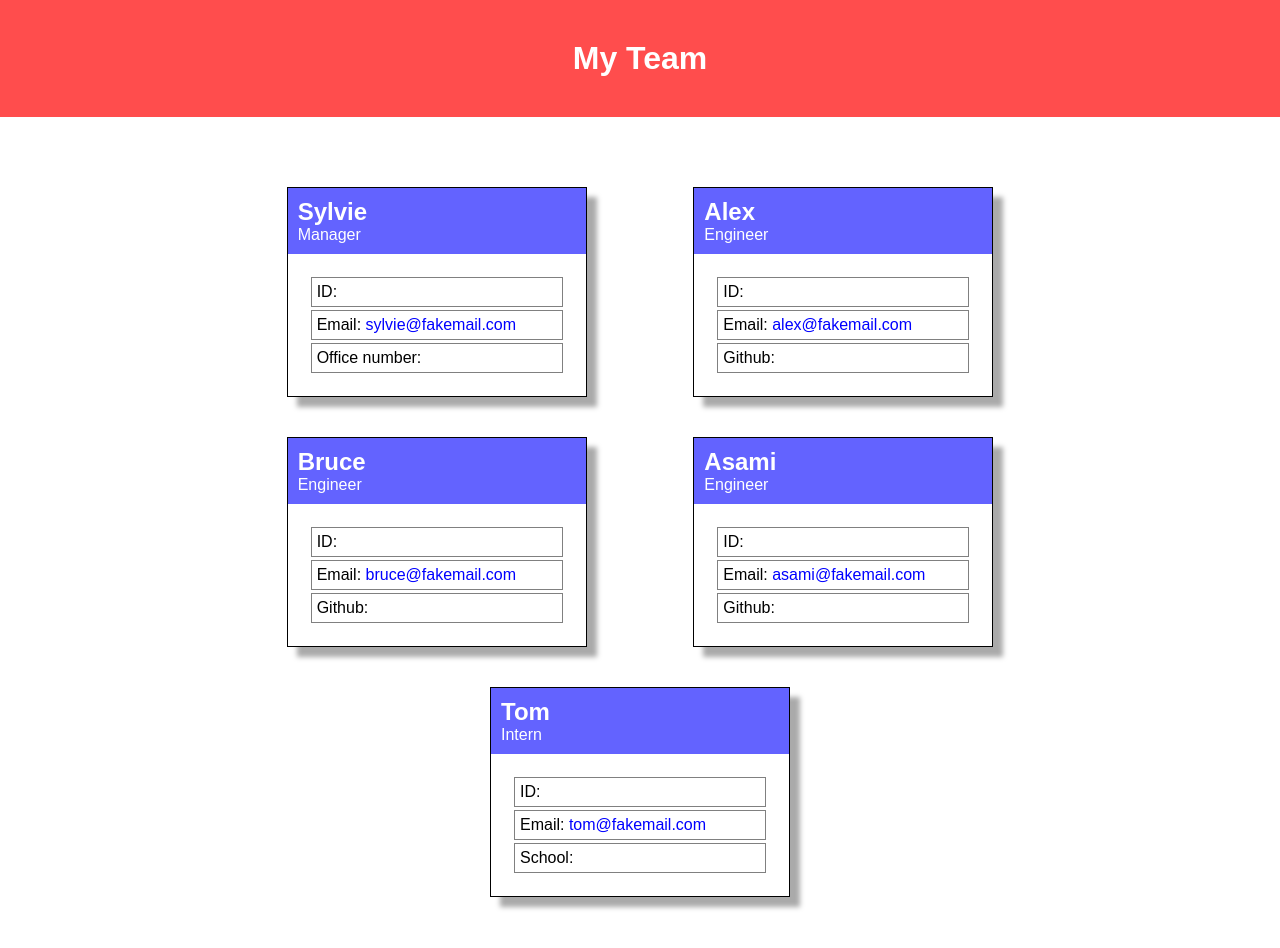
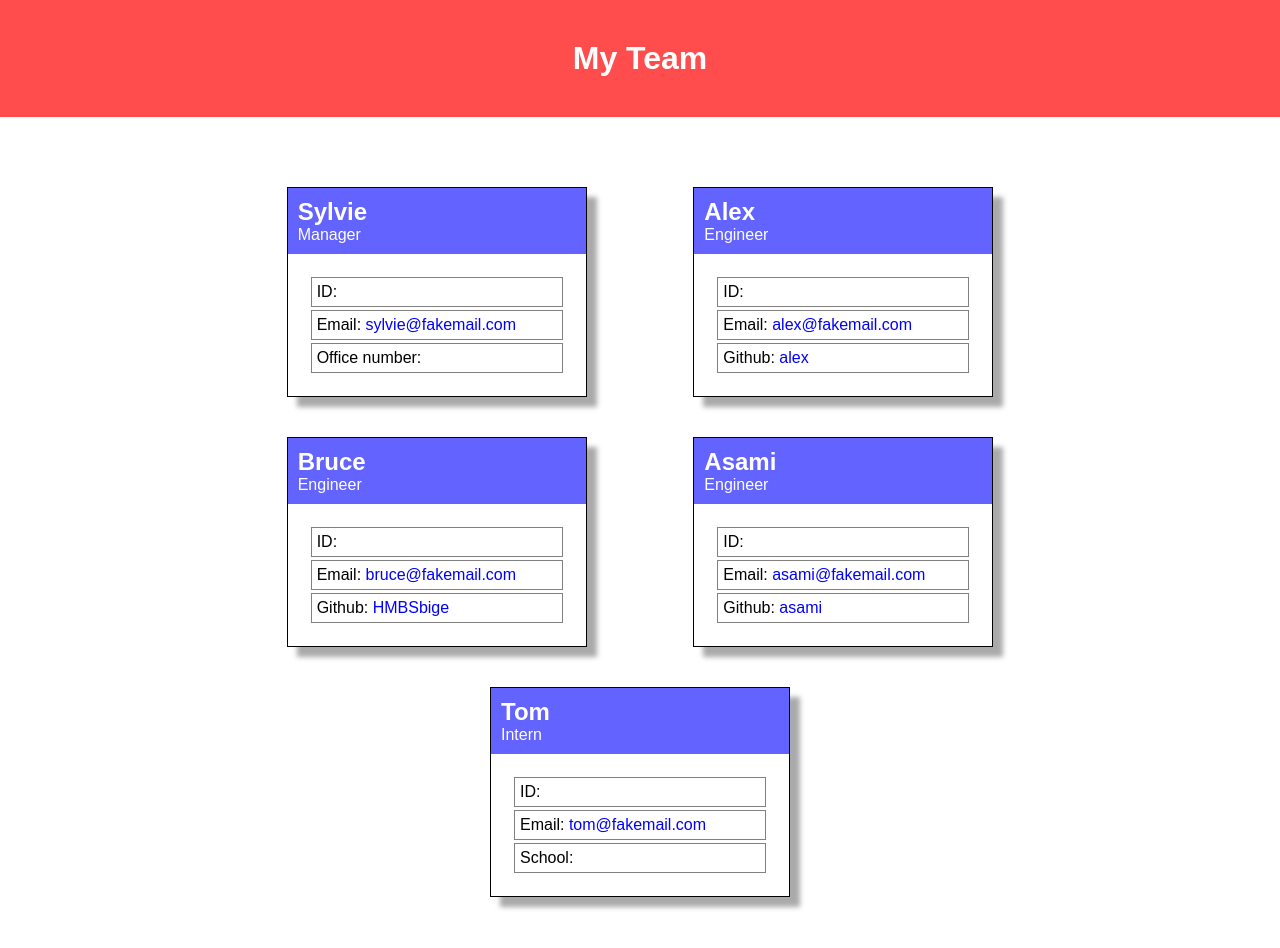
Before and after one commit to Mvalljo/TeamProfileGenerator, a website: page src/template.html in a window 1280 px wide. Drawn offline with Linux system fonts and the light colour scheme.

Commit message:
added github links to template

```diff
--- a/src/template.html
+++ b/src/template.html
@@ -32,7 +32,7 @@
                 <div class="card-body">
                  <p>ID: </p>
                  <p>Email: <a href="mailto:alex@fakemail.com">alex@fakemail.com</a></p>
-                 <p>Github: </p>
+                 <p>Github: <a href="http://github.com/alex" target="_blank">alex</a></p>
                 </div>
             </section>
             <section class="card">
@@ -43,7 +43,7 @@
                 <div class="card-body">
                  <p>ID: </p>
                  <p>Email: <a href="mailto:bruce@fakemail.com">bruce@fakemail.com</a></p>
-                 <p>Github: </p>
+                 <p>Github: <a href="http://github.com/HMBSbige" target="_blank">HMBSbige</a></p>
                 </div>
             </section>
             <section class="card">
@@ -54,7 +54,7 @@
                 <div class="card-body">
                  <p>ID: </p>
                  <p>Email: <a href="mailto:asami@fakemail.com">asami@fakemail.com</a></p>
-                 <p>Github: </p>
+                 <p>Github: <a href="http://github.com/asami" target="_blank">asami</a></p>
                 </div>
             </section>
             <section class="card">
```
